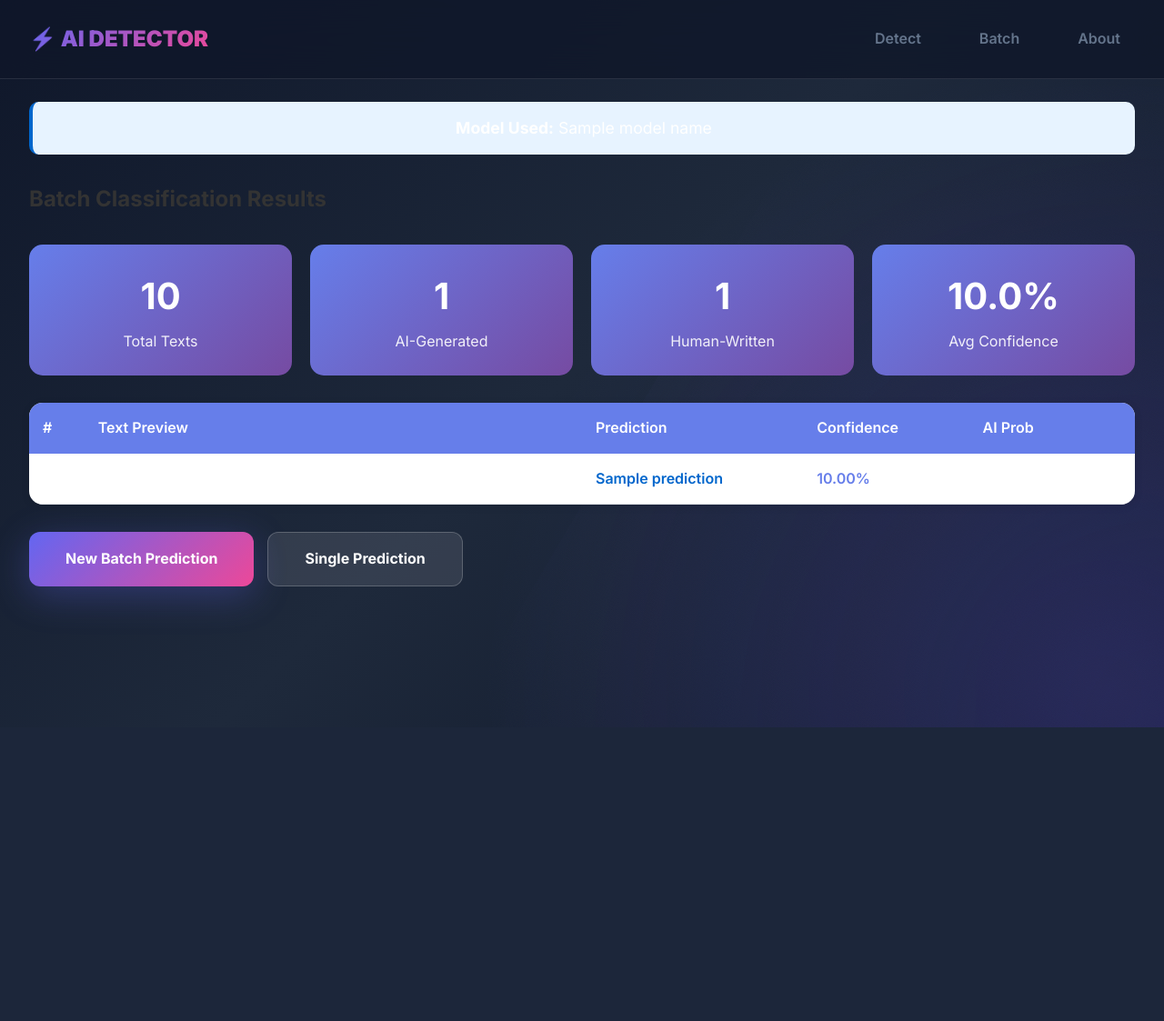
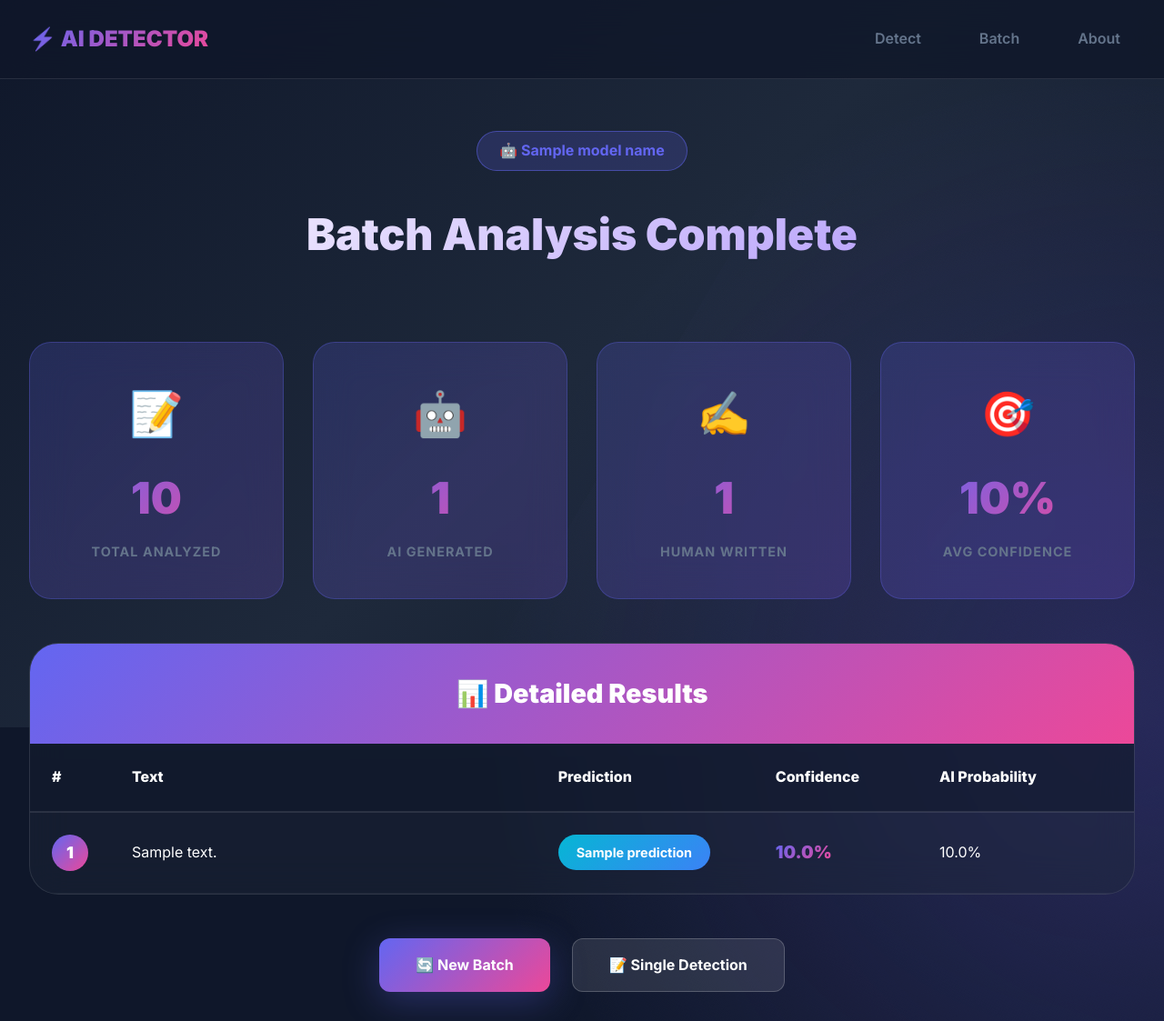
Before and after one commit to akakran22/AI-vs-Human, a Flask app: template templates/batch_result.html in a window 1280 px wide. Shown: the whole page at 91% size. Before the commit the page ends 800 px from the top, so only its background shows below. Run offline with Flask 3, Linux system fonts and the light colour scheme; the template is opened without the code that fills it: most values are stand-ins (such as "Sample title", 1, 10 or a date in 2020).

Commit message:
Update batch_result.html

```diff
--- a/templates/batch_result.html
+++ b/templates/batch_result.html
@@ -1,154 +1,266 @@
 {% extends "base.html" %}
 
-{% block title %}Batch Results - AI vs Human Classifier{% endblock %}
+{% block title %}Batch Results{% endblock %}
 
 {% block content %}
 <style>
-    .stats-container {
-        display: grid;
-        grid-template-columns: repeat(auto-fit, minmax(200px, 1fr));
-        gap: 20px;
-        margin-bottom: 30px;
+    .batch-results-hero {
+        text-align: center;
+        padding: 2rem 0 3rem;
+        animation: fadeInUp 0.8s ease;
     }
 
-    .stat-card {
-        background: linear-gradient(135deg, #667eea 0%, #764ba2 100%);
-        color: white;
-        padding: 25px;
-        border-radius: 15px;
+    .batch-results-hero h1 {
+        font-size: 3rem;
+        font-weight: 900;
+        margin-bottom: 2rem;
+        background: linear-gradient(135deg, #fff 0%, #a78bfa 100%);
+        -webkit-background-clip: text;
+        -webkit-text-fill-color: transparent;
+        background-clip: text;
+    }
+
+    .model-tag {
+        display: inline-block;
+        padding: 0.5rem 1.5rem;
+        background: rgba(99, 102, 241, 0.2);
+        border: 1px solid rgba(99, 102, 241, 0.5);
+        border-radius: 2rem;
+        color: var(--primary);
+        font-weight: 700;
+        margin-bottom: 2rem;
+    }
+
+    .stats-grid {
+        display: grid;
+        grid-template-columns: repeat(auto-fit, minmax(250px, 1fr));
+        gap: 2rem;
+        margin-bottom: 3rem;
+    }
+
+    .stat-box {
+        background: linear-gradient(135deg, rgba(99, 102, 241, 0.2), rgba(139, 92, 246, 0.2));
+        backdrop-filter: blur(20px);
+        border: 1px solid rgba(99, 102, 241, 0.3);
+        border-radius: 1.5rem;
+        padding: 2.5rem;
+        text-align: center;
+        transition: all 0.3s;
+        animation: fadeInUp 0.8s ease;
+    }
+
+    .stat-box:hover {
+        transform: translateY(-10px);
+        box-shadow: 0 20px 60px rgba(99, 102, 241, 0.3);
+    }
+
+    .stat-icon {
+        font-size: 3rem;
+        margin-bottom: 1rem;
+    }
+
+    .stat-value {
+        font-size: 3rem;
+        font-weight: 900;
+        margin-bottom: 0.5rem;
+        background: linear-gradient(135deg, var(--primary), var(--accent));
+        -webkit-background-clip: text;
+        -webkit-text-fill-color: transparent;
+        background-clip: text;
+    }
+
+    .stat-label {
+        color: var(--gray);
+        font-weight: 700;
+        text-transform: uppercase;
+        letter-spacing: 1px;
+        font-size: 0.9rem;
+    }
+
+    .results-card {
+        background: rgba(30, 41, 59, 0.4);
+        backdrop-filter: blur(20px);
+        border: 1px solid rgba(255, 255, 255, 0.1);
+        border-radius: 2rem;
+        overflow: hidden;
+        animation: fadeInUp 0.8s ease;
+    }
+
+    .results-header {
+        background: linear-gradient(135deg, var(--primary), var(--accent));
+        padding: 2rem;
         text-align: center;
     }
 
-    .stat-value {
-        font-size: 2.5em;
-        font-weight: bold;
-        margin-bottom: 5px;
-    }
-
-    .stat-label {
-        font-size: 1em;
-        opacity: 0.9;
+    .results-header h2 {
+        font-size: 1.8rem;
+        font-weight: 900;
+        color: white;
     }
 
     .results-table {
-        width: 100%;
-        background: white;
-        border-radius: 15px;
-        overflow: hidden;
-        box-shadow: 0 2px 10px rgba(0, 0, 0, 0.1);
-    }
-
-    .results-table table {
         width: 100%;
         border-collapse: collapse;
     }
 
     .results-table th {
-        background: #667eea;
-        color: white;
-        padding: 15px;
+        background: rgba(15, 23, 42, 0.5);
+        color: var(--white);
+        padding: 1.5rem;
         text-align: left;
-        font-weight: 600;
+        font-weight: 800;
+        font-size: 1rem;
+        border-bottom: 2px solid rgba(255, 255, 255, 0.1);
     }
 
     .results-table td {
-        padding: 15px;
-        border-bottom: 1px solid #e9ecef;
+        padding: 1.5rem;
+        border-bottom: 1px solid rgba(255, 255, 255, 0.05);
+        color: var(--white);
     }
 
     .results-table tr:hover {
-        background: #f8f9fa;
+        background: rgba(99, 102, 241, 0.1);
     }
 
-    .prediction-cell {
-        font-weight: 600;
+    .index-badge {
+        display: inline-block;
+        width: 40px;
+        height: 40px;
+        line-height: 40px;
+        text-align: center;
+        background: linear-gradient(135deg, var(--primary), var(--accent));
+        border-radius: 50%;
+        font-weight: 900;
+        font-size: 1.1rem;
+        color: white;
     }
 
-    .prediction-ai {
-        color: #c33;
+    .prediction-tag {
+        padding: 0.5rem 1.25rem;
+        border-radius: 2rem;
+        font-weight: 700;
+        font-size: 0.9rem;
+        display: inline-block;
     }
 
-    .prediction-human {
-        color: #0066cc;
+    .tag-ai {
+        background: linear-gradient(135deg, #ec4899, #f43f5e);
+        color: white;
     }
 
-    .confidence-cell {
-        font-weight: 600;
-        color: #667eea;
+    .tag-human {
+        background: linear-gradient(135deg, #06b6d4, #3b82f6);
+        color: white;
     }
 
-    .model-info {
-        background: #e7f3ff;
-        padding: 15px;
-        border-radius: 10px;
-        margin-bottom: 30px;
-        border-left: 4px solid #0066cc;
-        text-align: center;
-        font-size: 1.1em;
+    .confidence-value {
+        font-weight: 900;
+        font-size: 1.2rem;
+        background: linear-gradient(135deg, var(--primary), var(--accent));
+        -webkit-background-clip: text;
+        -webkit-text-fill-color: transparent;
+        background-clip: text;
     }
 
-    .action-buttons {
+    .actions {
         display: flex;
-        gap: 15px;
-        margin-top: 30px;
+        gap: 1.5rem;
+        margin-top: 3rem;
+        justify-content: center;
         flex-wrap: wrap;
+    }
+
+    @media (max-width: 768px) {
+        .stats-grid {
+            grid-template-columns: 1fr 1fr;
+        }
+
+        .results-table {
+            font-size: 0.9rem;
+        }
+
+        .results-table th,
+        .results-table td {
+            padding: 1rem;
+        }
+
+        .stat-value {
+            font-size: 2rem;
+        }
     }
 </style>
 
-<div class="model-info">
-    <strong>Model Used:</strong> {{ model_name }}
+<div class="batch-results-hero">
+    <div class="model-tag">🤖 {{ model_name }}</div>
+    <h1>Batch Analysis Complete</h1>
 </div>
 
-<h2 style="margin-bottom: 30px; color: #333;">Batch Classification Results</h2>
-
-<div class="stats-container">
-    <div class="stat-card">
+<div class="stats-grid">
+    <div class="stat-box">
+        <div class="stat-icon">📝</div>
         <div class="stat-value">{{ stats.total }}</div>
-        <div class="stat-label">Total Texts</div>
+        <div class="stat-label">Total Analyzed</div>
     </div>
-    <div class="stat-card">
+    <div class="stat-box">
+        <div class="stat-icon">🤖</div>
         <div class="stat-value">{{ stats.ai_count }}</div>
-        <div class="stat-label">AI-Generated</div>
+        <div class="stat-label">AI Generated</div>
     </div>
-    <div class="stat-card">
+    <div class="stat-box">
+        <div class="stat-icon">✍️</div>
         <div class="stat-value">{{ stats.human_count }}</div>
-        <div class="stat-label">Human-Written</div>
+        <div class="stat-label">Human Written</div>
     </div>
-    <div class="stat-card">
-        <div class="stat-value">{{ "%.1f"|format(stats.avg_confidence) }}%</div>
+    <div class="stat-box">
+        <div class="stat-icon">🎯</div>
+        <div class="stat-value">{{ "%.0f"|format(stats.avg_confidence) }}%</div>
         <div class="stat-label">Avg Confidence</div>
     </div>
 </div>
 
-<div class="results-table">
-    <table>
+<div class="results-card">
+    <div class="results-header">
+        <h2>📊 Detailed Results</h2>
+    </div>
+    <table class="results-table">
         <thead>
             <tr>
                 <th style="width: 5%;">#</th>
-                <th style="width: 45%;">Text Preview</th>
+                <th style="width: 40%;">Text</th>
                 <th style="width: 20%;">Prediction</th>
                 <th style="width: 15%;">Confidence</th>
-                <th style="width: 15%;">AI Prob</th>
+                <th style="width: 20%;">AI Probability</th>
             </tr>
         </thead>
         <tbody>
             {% for result in results %}
             <tr>
-                <td>{{ result.index }}</td>
+                <td>
+                    <div class="index-badge">{{ result.index }}</div>
+                </td>
                 <td title="{{ result.full_text }}">{{ result.text }}</td>
-                <td class="prediction-cell {% if result.prediction == 'AI-Generated' %}prediction-ai{% else %}prediction-human{% endif %}">
-                    {{ result.prediction }}
+                <td>
+                    <span class="prediction-tag tag-{{ 'ai' if result.prediction == 'AI-Generated' else 'human' }}">
+                        {{ result.prediction }}
+                    </span>
                 </td>
-                <td class="confidence-cell">{{ "%.2f"|format(result.confidence) }}%</td>
-                <td>{{ "%.2f"|format(result.ai_prob) }}%</td>
+                <td>
+                    <span class="confidence-value">{{ "%.1f"|format(result.confidence) }}%</span>
+                </td>
+                <td>{{ "%.1f"|format(result.ai_prob) }}%</td>
             </tr>
             {% endfor %}
         </tbody>
     </table>
 </div>
 
-<div class="action-buttons">
-    <a href="{{ url_for('batch') }}" class="btn btn-primary">New Batch Prediction</a>
-    <a href="{{ url_for('index') }}" class="btn btn-secondary">Single Prediction</a>
+<div class="actions">
+    <a href="{{ url_for('batch') }}" class="btn btn-primary">
+        <span>🔄 New Batch</span>
+    </a>
+    <a href="{{ url_for('index') }}" class="btn btn-secondary">
+        <span>📝 Single Detection</span>
+    </a>
 </div>
 {% endblock %}
```
